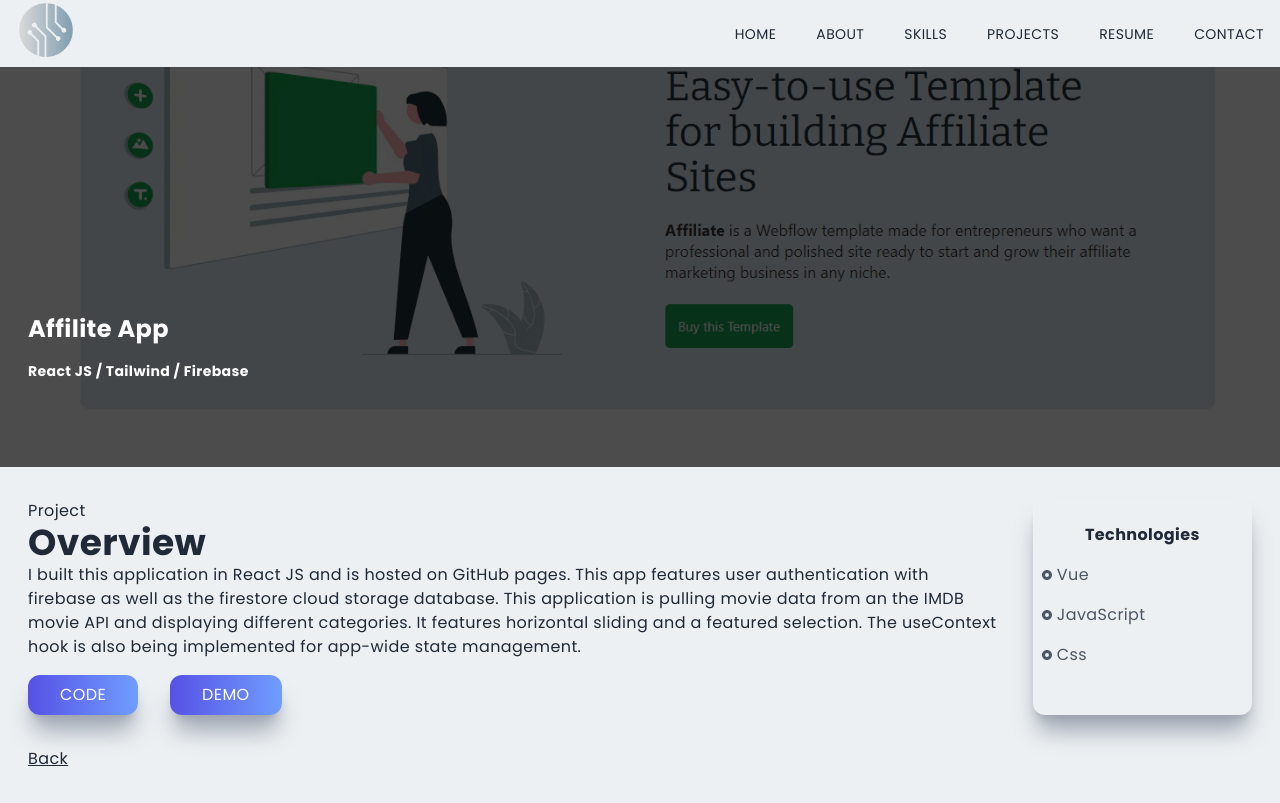
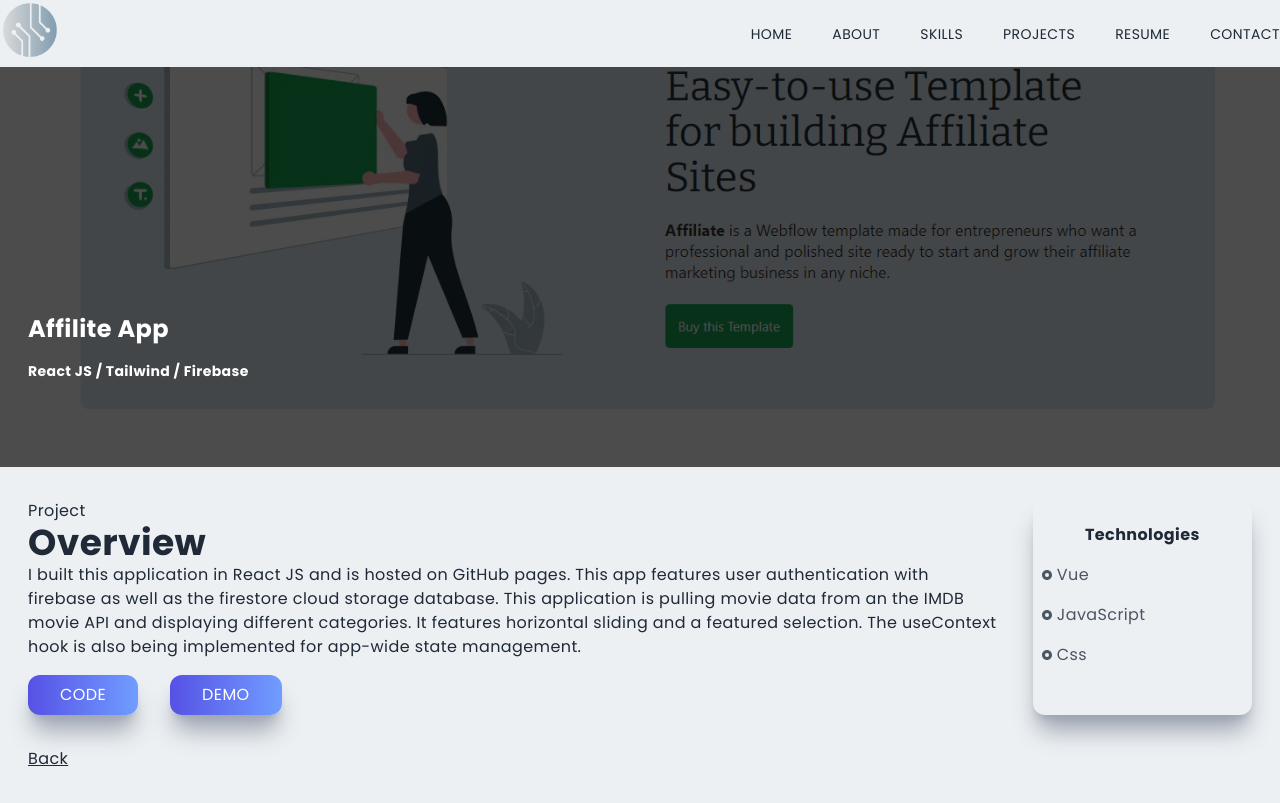
Before and after one commit to xasanof17/portfolio-primary, a Next.js app: page /affiliate in a window 1280 px wide. Built offline with nearby package versions, Linux system fonts and the light colour scheme.

Commit message:
updated navbar

```diff
--- a/components/Navbar.jsx
+++ b/components/Navbar.jsx
@@ -54,7 +54,7 @@ const Navbar = () => {
           : "sticky top-0 left-0 w-full h-13 z-[100]"
       }
     >
-      <div className="flex justify-between items-center w-full h-full px-4 2xl:px-16">
+      <div className="flex justify-between items-center w-full h-full 2xl:px-16">
         <Link href="/">
           <a>
             <Image
```
